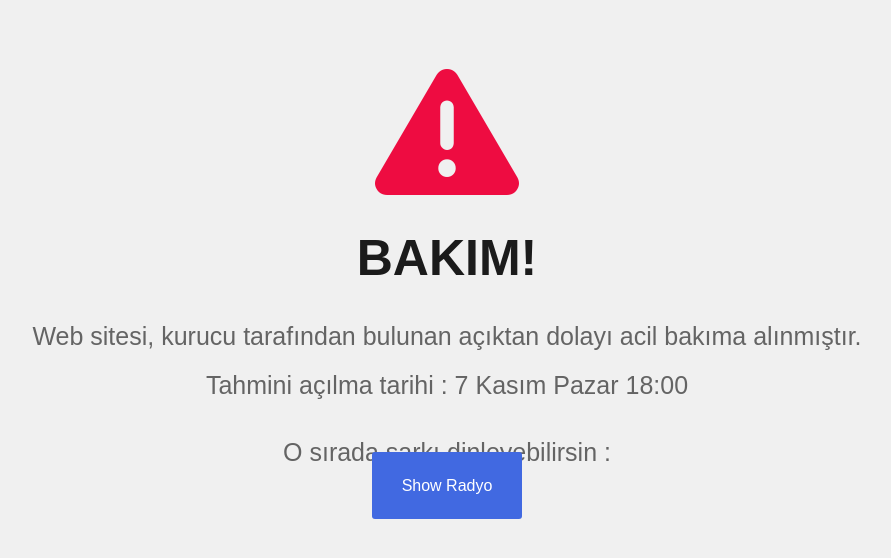
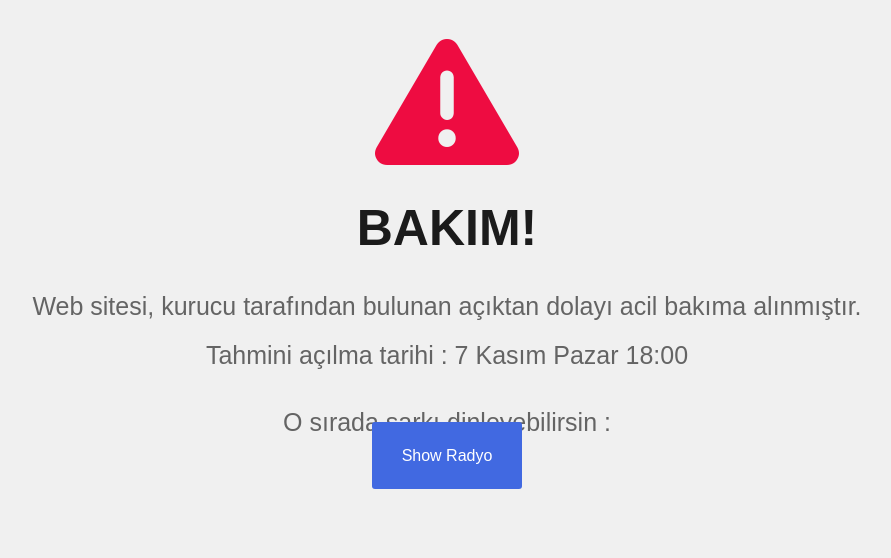
Before and after one commit to PetaRobot/petarobot.github.io, a plain HTML site: page index.html in a window 1280 px wide. Shown: the whole page, without its empty margins (193-1084 px from the left). Drawn offline with Linux system fonts and the light colour scheme.

Commit message:
Update style.css

```diff
--- a/css/style.css
+++ b/css/style.css
@@ -23,7 +23,7 @@ h1 {
 
 div {
     text-align: center;
-    padding-top: 60px;
+    padding-top: 30px;
     align-items: center;
     justify-content: center;
 }
@@ -38,7 +38,6 @@ i {
 a {
     background-color: royalblue;
     padding: 25px 30px;
-    margin-top:30px;
     border-radius:3px;
     text-decoration:none;
     color: white;
```
